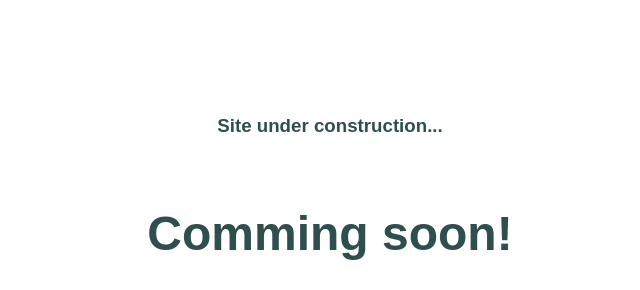
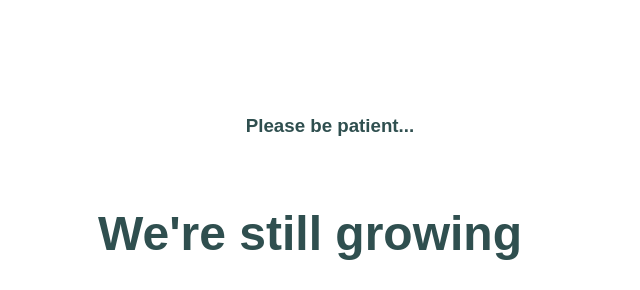
Before and after one commit to MPMcIntyre/greenratio-webpage, a plain HTML site: page news.html in a window 1280 px wide. Shown: the top 290 px of the page, without its empty margins (310-950 px from the left). Drawn offline with Linux system fonts and the light colour scheme.

Commit message:
Update news.html

```diff
--- a/news.html
+++ b/news.html
@@ -14,9 +14,9 @@
 <body>
     <div class="container-fluid">
         <div class="whitebox construction">
-            <h3>Site under construction...</h3>
+            <h3>Please be patient...</h3>
             <br>
-            <h1>Comming soon!</h1>
+            <h1>We're still growing <i class="fas fa-seedling fa-5x media-icons"></i></h1>
         </div>
         <div class="col-lg-6 col-md-6 align-self-center">
             <img class="title-image" style="width: 50%" src="Images/transparent_light.png" alt="logo">
```
